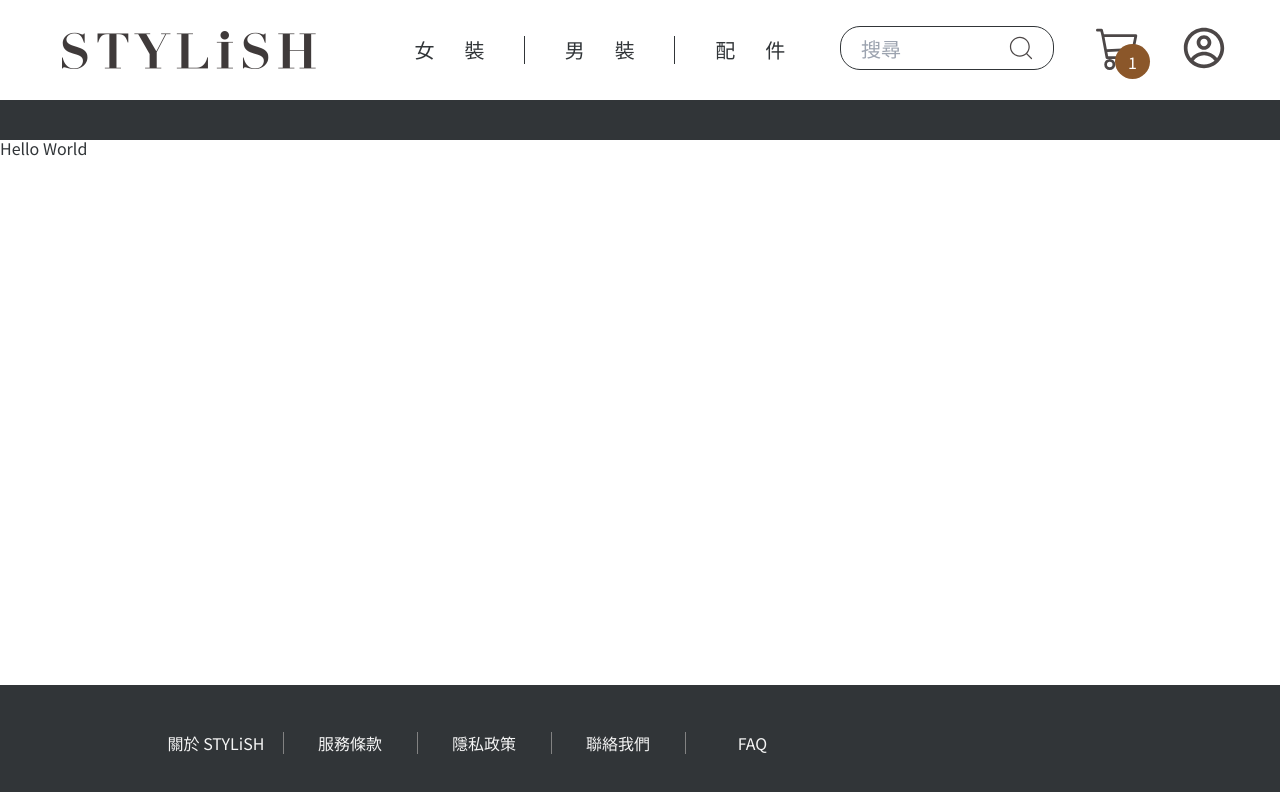
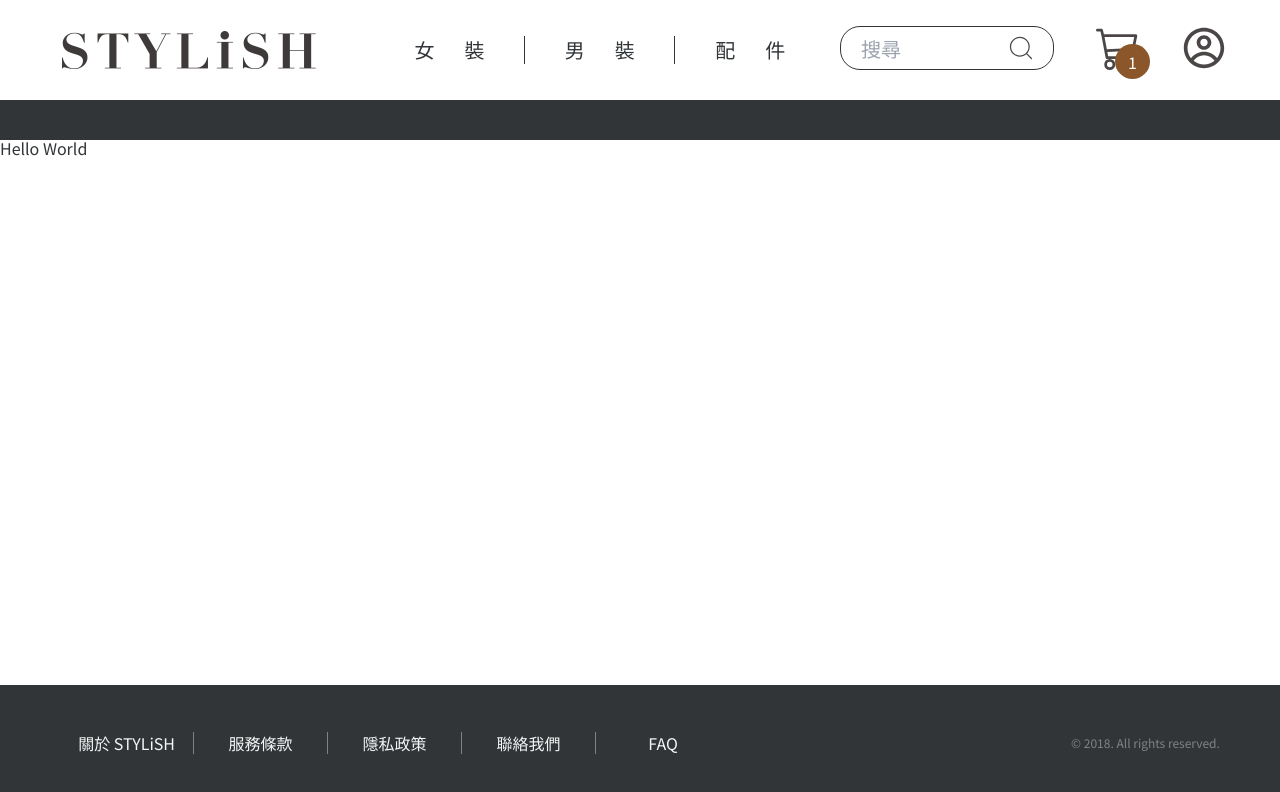
Before and after one commit to ShihYuChang/STYLiSH, a Next.js app: page / in a window 1280 px wide. Shown: the top 792 px of the page. Built offline with nearby package versions, Linux system fonts and the light colour scheme.

Commit message:
feat: Adding footer copywrite

```diff
--- /dev/null
+++ b/src/app/components/Footer/Copywrite.tsx
@@ -0,0 +1,9 @@
+import React from 'react';
+
+export default function Copywrite() {
+  return (
+    <div className='text-[12px] text-footer-grey leading-[17.38px]'>
+      © 2018. All rights reserved.
+    </div>
+  );
+}
--- a/src/app/components/Footer/Icons.tsx
+++ b/src/app/components/Footer/Icons.tsx
@@ -4,7 +4,7 @@ const icons: string[] = ['line', 'twitter', 'facebook'];
 
 export default function Icons() {
   return (
-    <div className='flex gap-[30px] h-[50px]'>
+    <div className='flex gap-[30px] h-[50px] mr-[30px]'>
       {icons.map((icon, index) => (
         <div key={index} className={`bg-${icon} w-[50px] cursor-pointer`} />
       ))}
--- a/src/app/components/Footer/Menu.tsx
+++ b/src/app/components/Footer/Menu.tsx
@@ -22,7 +22,7 @@ export default function Menu() {
           className={`w-[134px] flex justify-center items-center leading-[22px] ${
             index === categories.length - 1
               ? null
-              : 'border-r border-solid border-border-grey'
+              : 'border-r border-solid border-footer-grey'
           } cursor-pointer`}
         >
           {category.label}
--- a/src/app/components/Footer/index.tsx
+++ b/src/app/components/Footer/index.tsx
@@ -1,12 +1,14 @@
 import React from 'react';
 import Menu from './Menu';
 import Icons from './Icons';
+import Copywrite from './Copywrite';
 
 export default function Footer() {
   return (
     <div className='w-full h-[115px] bg-custom-grey fixed bottom-0 flex items-center justify-center text-footer-text-white'>
       <Menu />
       <Icons />
+      <Copywrite />
     </div>
   );
 }
--- a/tailwind.config.js
+++ b/tailwind.config.js
@@ -14,7 +14,7 @@ module.exports = {
         'icon-hover-brown': '#9E724D',
         'cart-qty-brown': '#8b572a',
         'footer-text-white': '#f5f5f5',
-        'border-grey': '#828282',
+        'footer-grey': '#828282',
       },
 
       backgroundImage: {
```
